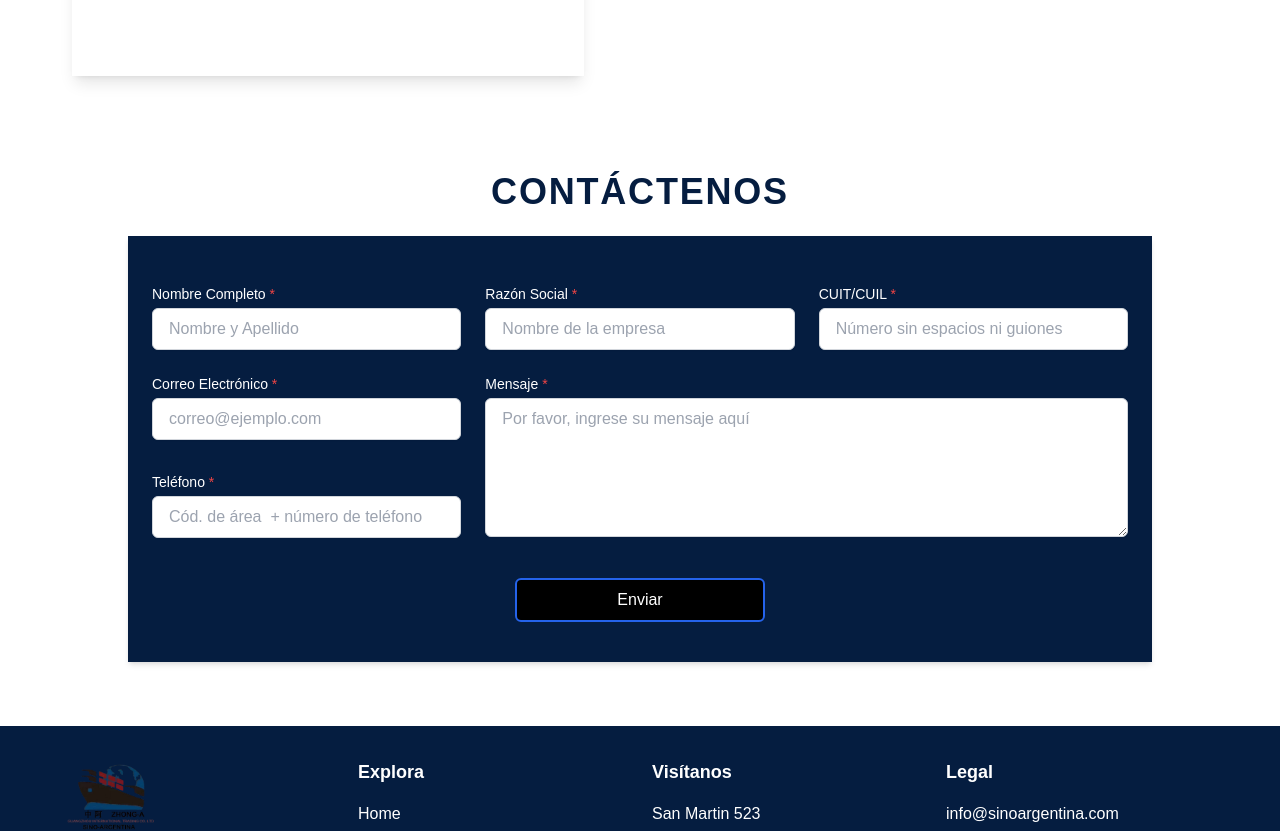
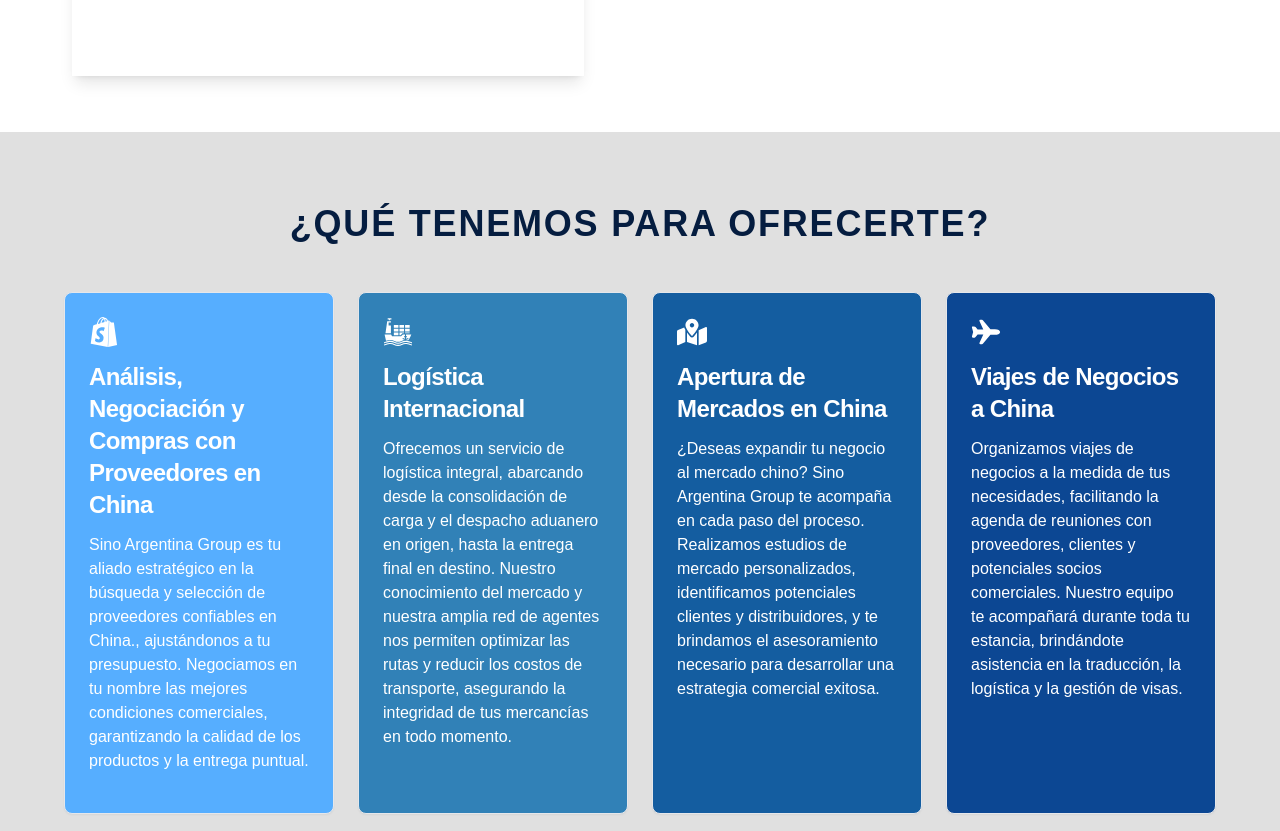
Before and after one commit to SinoArgentinaDev/proyecto_Sino, a React (Vite) app: page /servicios in a window 1280 px wide. Shown: the part 1060-1891 px from the top of the page. Built offline with nearby package versions, Linux system fonts and the light colour scheme; grey boxes are pictures that could not be loaded.

Commit message:
[add] se crea las cards para mostrar los servicios

```diff
--- /dev/null
+++ b/src/components/AllServices/AllServices.jsx
@@ -0,0 +1,44 @@
+import { SiShopify } from "react-icons/si";
+import { GiCargoShip } from "react-icons/gi";
+import { FaMapMarkedAlt } from "react-icons/fa";
+import { IoAirplane } from "react-icons/io5";
+import { HelpCard } from "../HelpCard/HelpCard";
+
+export const AllServices = () => {
+  return (
+    <div className="px-4 sm:px-8 lg:px-16 py-8 bg-[rgba(166,166,166,0.35)]">
+        <h2 className="text-4xl font-extrabold text-center tracking-wider text-[#051d40] mt-10 mb-12">
+        ¿QUÉ TENEMOS PARA OFRECERTE?
+      </h2>
+      <div className="grid grid-cols-1 sm:grid-cols-2 lg:grid-cols-4 gap-6">
+        <HelpCard
+          icon={<SiShopify />}
+          name="Análisis, Negociación y Compras con Proveedores en China"
+          text="Sino Argentina Group es tu aliado estratégico en la búsqueda y selección de proveedores confiables en China., ajustándonos a tu presupuesto. Negociamos en tu nombre las mejores condiciones comerciales, garantizando la calidad de los productos y la entrega puntual."
+          bgColor="bg-[#56aeff]"
+        />
+
+        <HelpCard
+          icon={<GiCargoShip />}
+          name="Logística Internacional"
+          text="Ofrecemos un servicio de logística integral, abarcando desde la consolidación de carga y el despacho aduanero en origen, hasta la entrega final en destino. Nuestro conocimiento del mercado y nuestra amplia red de agentes nos permiten optimizar las rutas y reducir los costos de transporte, asegurando la integridad de tus mercancías en todo momento."
+          bgColor="bg-[#3181b7]"
+        />
+
+        <HelpCard
+          icon={<FaMapMarkedAlt />}
+          name="Apertura de Mercados en China"
+          text="¿Deseas expandir tu negocio al mercado chino? Sino Argentina Group te acompaña en cada paso del proceso. Realizamos estudios de mercado personalizados, identificamos potenciales clientes y distribuidores, y te brindamos el asesoramiento necesario para desarrollar una estrategia comercial exitosa."
+          bgColor="bg-[#145da0]"
+        />
+
+        <HelpCard
+          icon={<IoAirplane />}
+          name="Viajes de Negocios a China"
+          text="Organizamos viajes de negocios a la medida de tus necesidades, facilitando la agenda de reuniones con proveedores, clientes y potenciales socios comerciales. Nuestro equipo te acompañará durante toda tu estancia, brindándote asistencia en la traducción, la logística y la gestión de visas."
+          bgColor="bg-[#0c4793]"
+        />
+      </div>
+    </div>
+  );
+};
--- /dev/null
+++ b/src/components/HelpCard/HelpCard.jsx
@@ -0,0 +1,17 @@
+import React from 'react';
+
+export const HelpCard = ({ icon, name, text, bgColor = 'bg-white' }) => {
+  return (
+    <div className={`max-w-sm p-6 mb-12 ${bgColor} border border-gray-200 rounded-lg shadow-sm dark:border-gray-700`}>
+      <p className="w-7 h-7 text-3xl text-white dark:text-white mb-4">{icon}</p>
+      <a href="#">
+        <h5 className="mb-3 text-2xl font-semibold tracking-tight text-white dark:text-white">
+          {name}
+        </h5>
+      </a>
+      <p className="mb-4 font-normal text-white dark:text-gray-400">
+        {text}
+      </p>
+    </div>
+  );
+};
--- a/src/pages/Servicios.jsx
+++ b/src/pages/Servicios.jsx
@@ -7,6 +7,7 @@ import { Titulo } from '../components/Titulo/Titulo'
 import { AboutUsTwo } from '../components/AboutUsTwo/AboutUsTwo'
 import { Contacto } from '../components/Contacto/Contacto'
 import servicios from '../assets/videos/SobreNosotros.mp4'
+import { AllServices } from '../components/AllServices/AllServices';
 
 export const Servicios = () => {
     return (
@@ -19,6 +20,7 @@ export const Servicios = () => {
                 <SocialIcon url="https://web.whatsapp.com/" />
             </div>
             <AboutUsTwo videoSrc={servicios} title="Confianza y Éxito en tus operaciones con el Mercado Chino sin barreras ni riesgos" paragraph1="Conocemos la complejidad de encontrar el proveedor adecuado en China para poder importar sin caer en fraudes o estafas; así como la incertidumbre de saber si el comprador de tus productos en China es serio y cumplirá con las condiciones de compra para tus exportaciones hacia China." paragraph2="Estas dificultades que se presentan tanto en la importación desde China como en la venta de productos argentinos hacia allí, requieren de nuestra gestión para llevar a cabo con éxito las negociaciones y gestiones de compra/venta. " paragraph3="Estas dificultades que se presentan tanto en la importación desde China como en la venta de productos argentinos hacia allí, requieren de nuestra gestión para llevar a cabo con éxito las negociaciones y gestiones de compra/venta. " />
+            <AllServices />
             <Contacto />
             <Footer />
         </>
```
